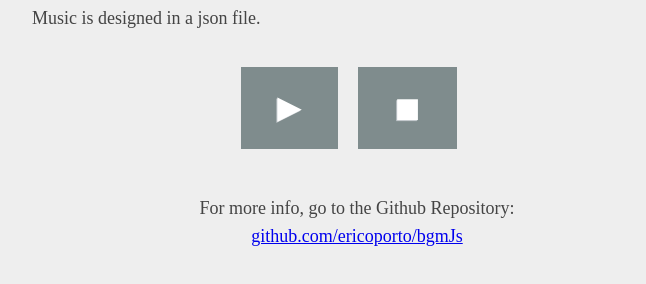
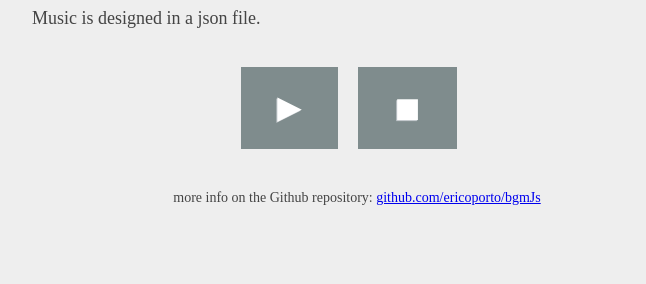
Before and after one commit to ericoporto/bgmJs, a plain HTML site: page index.html in a window 1280 px wide. Shown: the part 146-430 px from the top of the page, without its empty margins (283-929 px from the left). Drawn offline with Linux system fonts and the light colour scheme.

Commit message:
nicer footer

```diff
--- a/index.html
+++ b/index.html
@@ -33,9 +33,10 @@
             </button>
         </section>
 
-        <br> For more info, go to the Github Repository:
-        <br>
-        <a href="https://github.com/ericoporto/bgmJs"> github.com/ericoporto/bgmJs </a>
+        <footer>
+          <br> more info on the Github repository:
+          <a href="https://github.com/ericoporto/bgmJs"> github.com/ericoporto/bgmJs </a>
+        </footer>
     </div>
 
 </body>
--- a/simple.css
+++ b/simple.css
@@ -6,6 +6,10 @@ body {
     color: #444;
     padding: 0 10px;
     background: #EEE
+}
+
+footer {
+  font-size: 14px;
 }
 
 h1,
```
